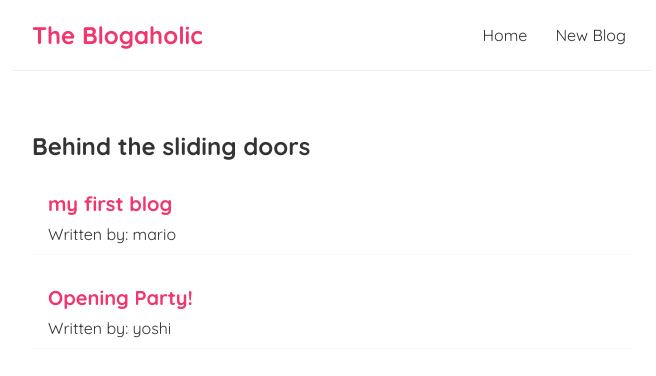
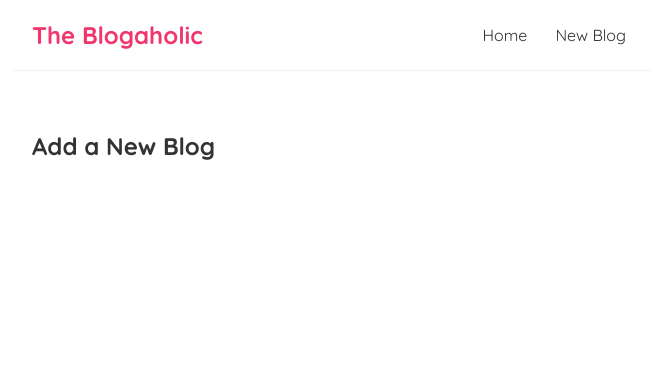
Before and after one commit to Rorshach/Blogaholic, a React (Create React App) app: page /create in a window 1280 px wide. Shown: the top 376 px of the page, without its empty margins (308-964 px from the left). Built offline with nearby package versions, Linux system fonts and the light colour scheme; data requests are answered from the project's data file; the HTML template or start-up script is replaced by a standard one.

Commit message:
Routing for different components are set up. Templete for creating a new blog added.

```diff
--- a/package.json
+++ b/package.json
@@ -8,6 +8,7 @@
     "@testing-library/user-event": "^12.1.10",
     "react": "^17.0.2",
     "react-dom": "^17.0.2",
+    "react-router-dom": "^5.3.0",
     "react-scripts": "4.0.3",
     "web-vitals": "^1.0.1"
   },
--- a/src/App.js
+++ b/src/App.js
@@ -1,15 +1,26 @@
 import Navbar from './Navbar';
 import Home from './Home';
+import { BrowserRouter as Router, Route, Switch } from 'react-router-dom';
+import Create from './Create';
 
 function App() {
 
   return (
-    <div className="App">
-      <Navbar />
-      <div className="content">
-        <Home />
+    <Router>
+      <div className="App">
+        <Navbar />
+        <div className="content">
+          <Switch>
+            <Route exact path="/">
+              <Home />
+            </Route>
+            <Route path="/create">
+              <Create />
+            </Route>
+          </Switch>
+        </div>
       </div>
-    </div>
+    </Router>
   );
 }
 
--- /dev/null
+++ b/src/Create.js
@@ -0,0 +1,9 @@
+const Create = () => {
+    return (
+        <div className="create">
+            <h2>Add a New Blog</h2>
+        </div>
+     );
+}
+
+export default Create;
```
Also changed, not shown: 2 other files (tests, documents, lock files or other folders).
